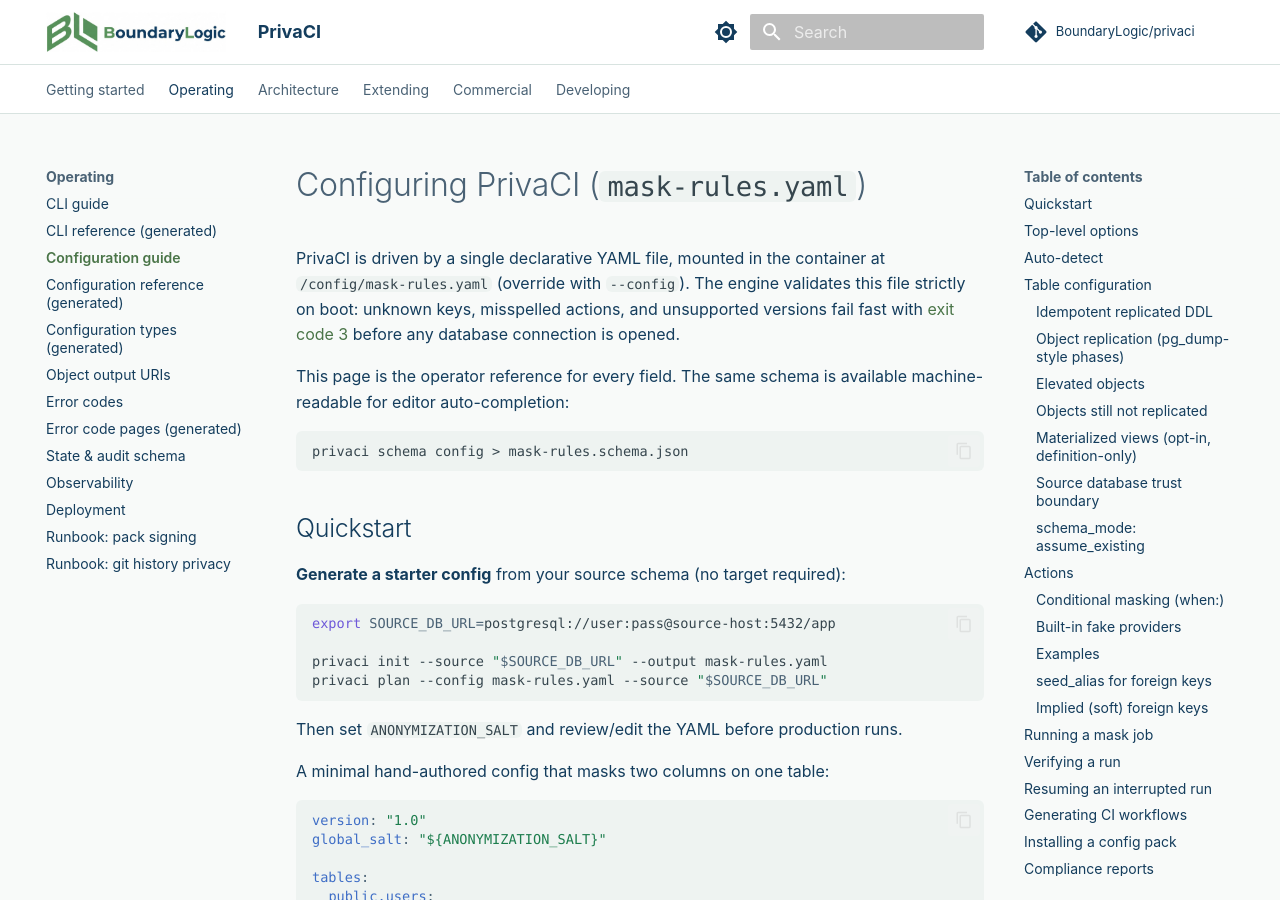
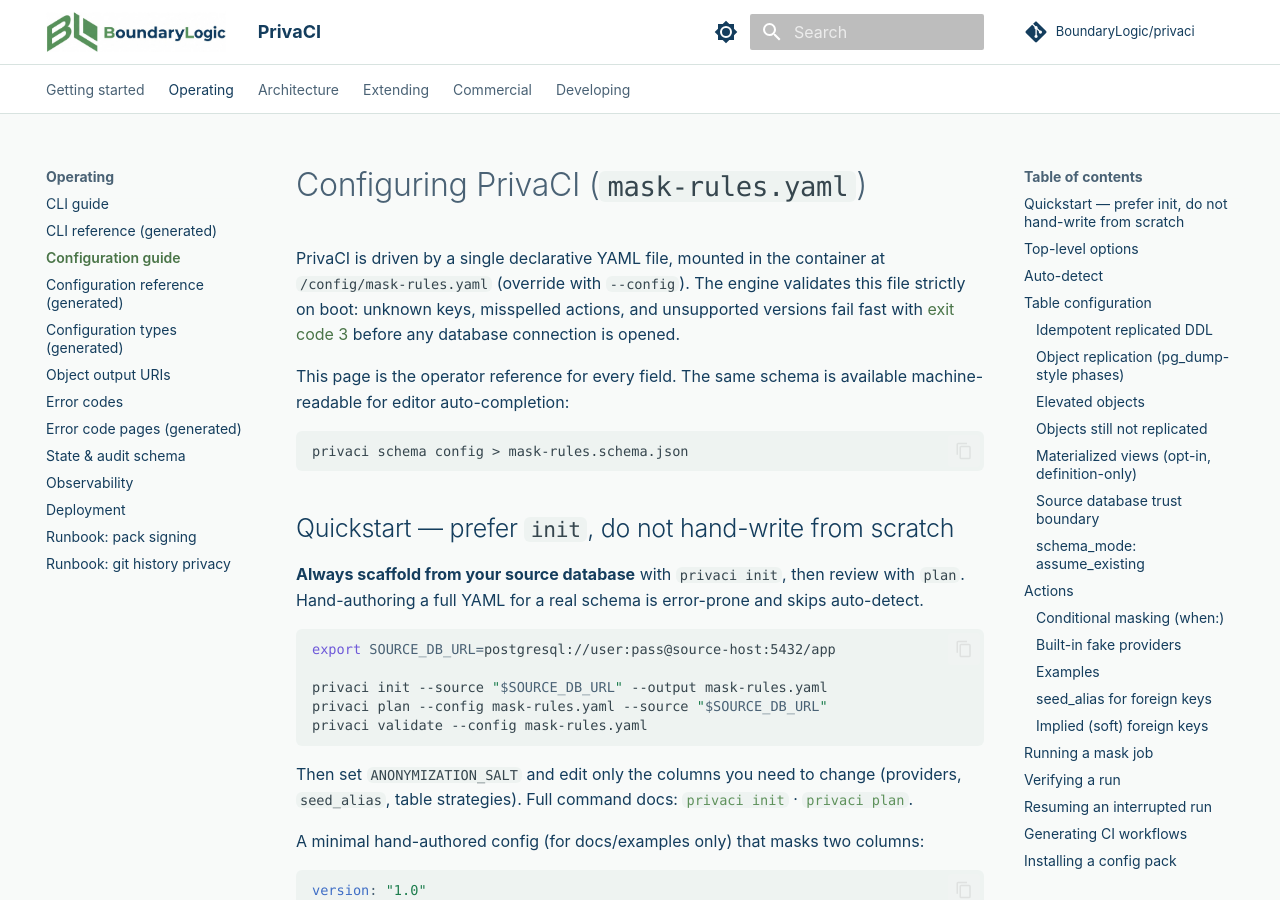
Before and after one commit to BoundaryLogic/privaci, an MkDocs documentation site: the page built from docs/configuration.md, in a window 1280 px wide and 900 px high. Built offline with MkDocs 1.6.1 and Material for MkDocs 9.7.7, drawn with Linux system fonts in a browser that asks for light colours; comment, search, counter and statistics services are not loaded.

Commit message:
docs: lead setup with init/plan; roadmap P1b copy/concat.
Customers were hand-writing mask-rules.yaml and missing init. Promote the
scaffold path in getting-started docs and add Free P1b for intra-row copy
and concat. Sync cryptography to 50.0.0 so pip-audit can pass on commit.

````diff
--- a/docs/configuration.md
+++ b/docs/configuration.md
@@ -18,20 +18,25 @@
 privaci schema config > mask-rules.schema.json
 ```
 
-## Quickstart
+## Quickstart — prefer `init`, do not hand-write from scratch
 
-**Generate a starter config** from your source schema (no target required):
+**Always scaffold from your source database** with `privaci init`, then review
+with `plan`. Hand-authoring a full YAML for a real schema is error-prone and
+skips auto-detect.
 
 ```bash
 export SOURCE_DB_URL=postgresql://user:pass@source-host:5432/app
 
 privaci init --source "$SOURCE_DB_URL" --output mask-rules.yaml
 privaci plan --config mask-rules.yaml --source "$SOURCE_DB_URL"
+privaci validate --config mask-rules.yaml
 ```
 
-Then set `ANONYMIZATION_SALT` and review/edit the YAML before production runs.
+Then set `ANONYMIZATION_SALT` and edit only the columns you need to change
+(providers, `seed_alias`, table strategies). Full command docs:
+[`privaci init`](cli-reference.md#privaci-init) · [`privaci plan`](cli-reference.md#privaci-plan).
 
-A minimal hand-authored config that masks two columns on one table:
+A minimal hand-authored config (for docs/examples only) that masks two columns:
 
 ```yaml
 version: "1.0"
--- a/pyproject.toml
+++ b/pyproject.toml
@@ -26,7 +26,7 @@
     # Pinned alongside typer: Click 8.4 broke Typer 0.15 (make_metavar(ctx)).
     # Keep this range until a Typer release is validated against newer Click.
     "click>=8.1.7,<8.5",
-    "cryptography==49.0.0",
+    "cryptography==50.0.0",
     "pydantic==2.13.4",
     "pyyaml==6.0.3",
     "typer==0.27.0",
--- a/requirements.txt
+++ b/requirements.txt
@@ -16,7 +16,7 @@
     # via cryptography
 click==8.4.2
     # via -r requirements.in
-cryptography==48.0.1
+cryptography==50.0.0
     # via -r requirements.in
 google-re2==1.1.20251105
     # via cel-python
````
Also changed, not shown: CHANGELOG.md (+8 -0 lines), docs/index.md (+2 -1 lines), docs/quickstart.md (+6 -1 lines), openspec/post-v1-roadmap.md (+3 -1 lines), 1 other file.
